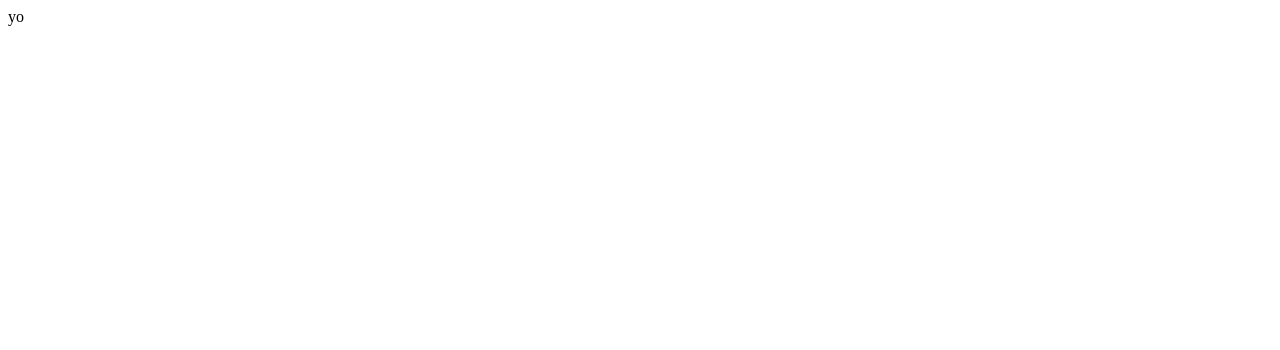
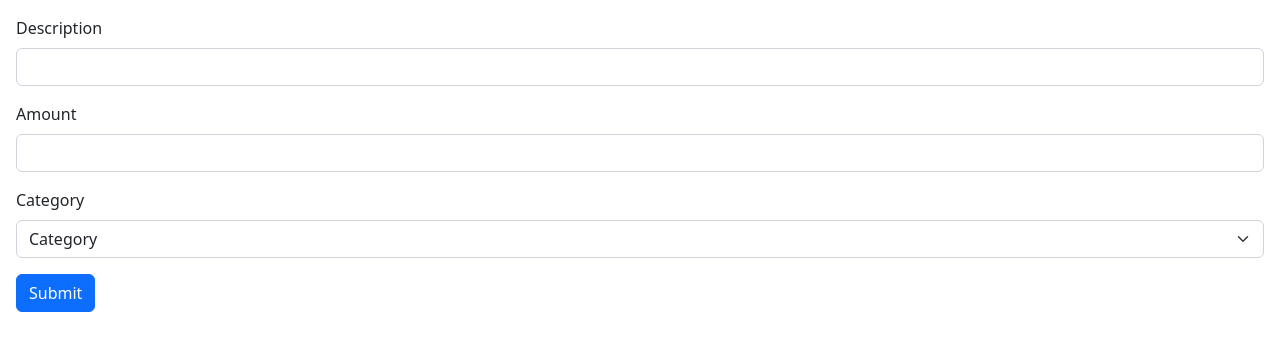
Before and after one commit to dantrovato/Expense-Tracker-in-React18, a React (Vite) app: page / in a window 1280 px wide. Shown: the top 350 px of the page. Built offline with nearby package versions, Linux system fonts and the light colour scheme.

Commit message:
Set up  form with select options for categories and import zod for validation

```diff
--- a/package.json
+++ b/package.json
@@ -9,8 +9,10 @@
     "preview": "vite preview"
   },
   "dependencies": {
+    "bootstrap": "^5.2.3",
     "react": "^18.2.0",
-    "react-dom": "^18.2.0"
+    "react-dom": "^18.2.0",
+    "zod": "^3.20.6"
   },
   "devDependencies": {
     "@types/react": "^18.0.27",
--- a/src/App.css
+++ b/src/App.css
@@ -0,0 +1,3 @@
+body {
+  background-color: red;
+}
--- a/src/App.tsx
+++ b/src/App.tsx
@@ -1,10 +1,13 @@
-import { useState } from "react";
 import "./App.css";
+import "bootstrap/dist/css/bootstrap.min.css";
+import Form from "./components/form/Form";
 
 function App() {
-  const [count, setCount] = useState(0);
-
-  return <div className="App">yo</div>;
+  return (
+    <div className="m-3">
+      <Form />
+    </div>
+  );
 }
 
 export default App;
--- /dev/null
+++ b/src/components/form/Form.tsx
@@ -0,0 +1,38 @@
+import { z } from "zod";
+
+const Form = () => {
+  return (
+    <>
+      <form action="">
+        <div className="mb-3">
+          <label htmlFor="" className="form-label">
+            Description
+          </label>
+          <input type="text" className="form-control" />
+        </div>
+        <div className="mb-3">
+          <label htmlFor="" className="form-label">
+            Amount
+          </label>
+          <input type="text" className="form-control" />
+        </div>
+        <div className="mb-3">
+          <label htmlFor="" className="form-label">
+            Category
+          </label>
+          <select className="form-select" aria-label="Default select example">
+            <option selected>Category</option>
+            <option value="1">One</option>
+            <option value="2">Two</option>
+            <option value="3">Three</option>
+          </select>
+        </div>
+        <button type="submit" className="btn btn-primary">
+          Submit
+        </button>
+      </form>
+    </>
+  );
+};
+
+export default Form;
--- /dev/null
+++ b/src/components/table/Table.tsx
@@ -0,0 +1,5 @@
+const Table = () => {
+  return <div>Table</div>;
+};
+
+export default Table;
```
Also changed, not shown: 1 other file (tests, documents, lock files or other folders).
